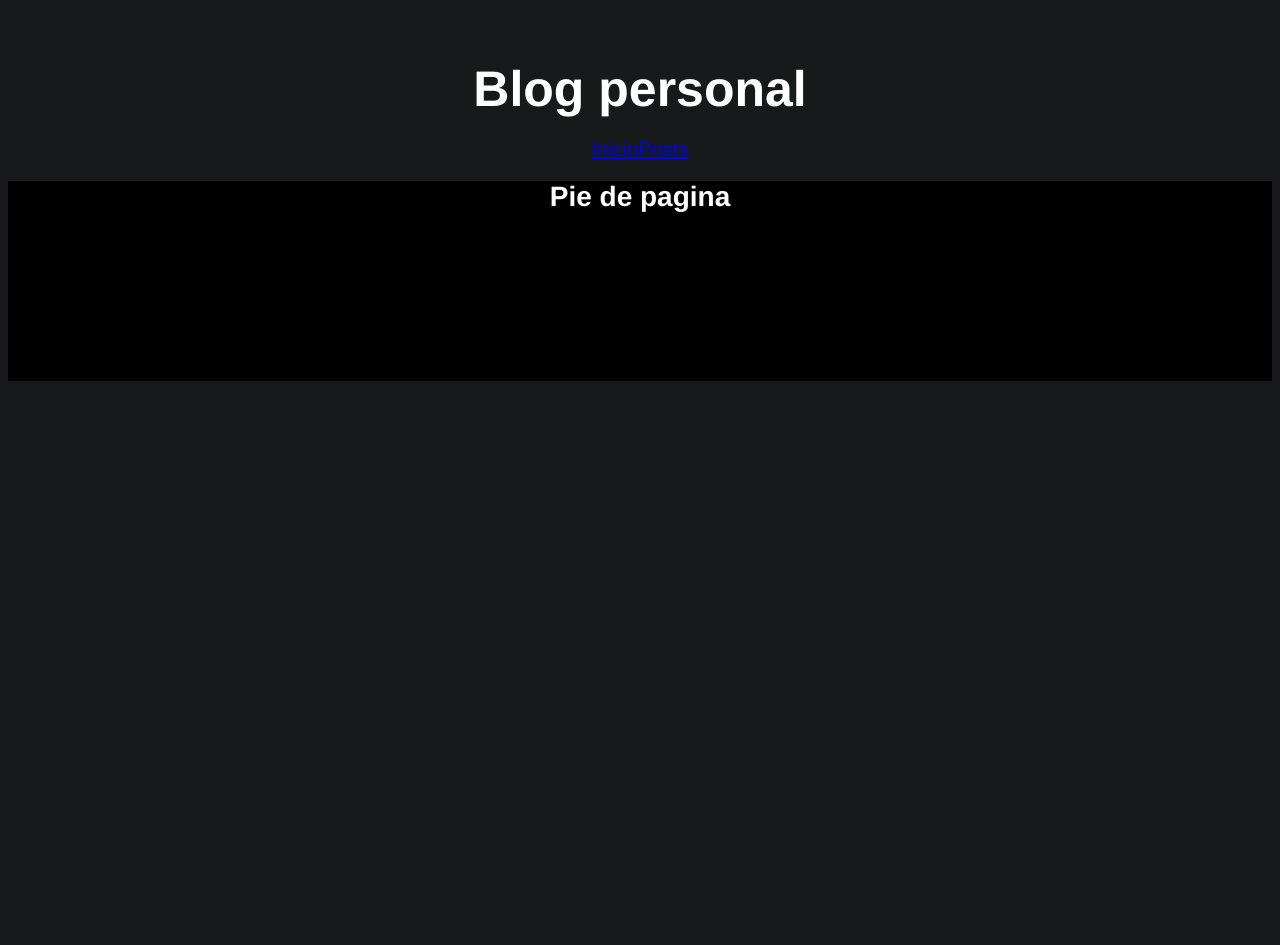
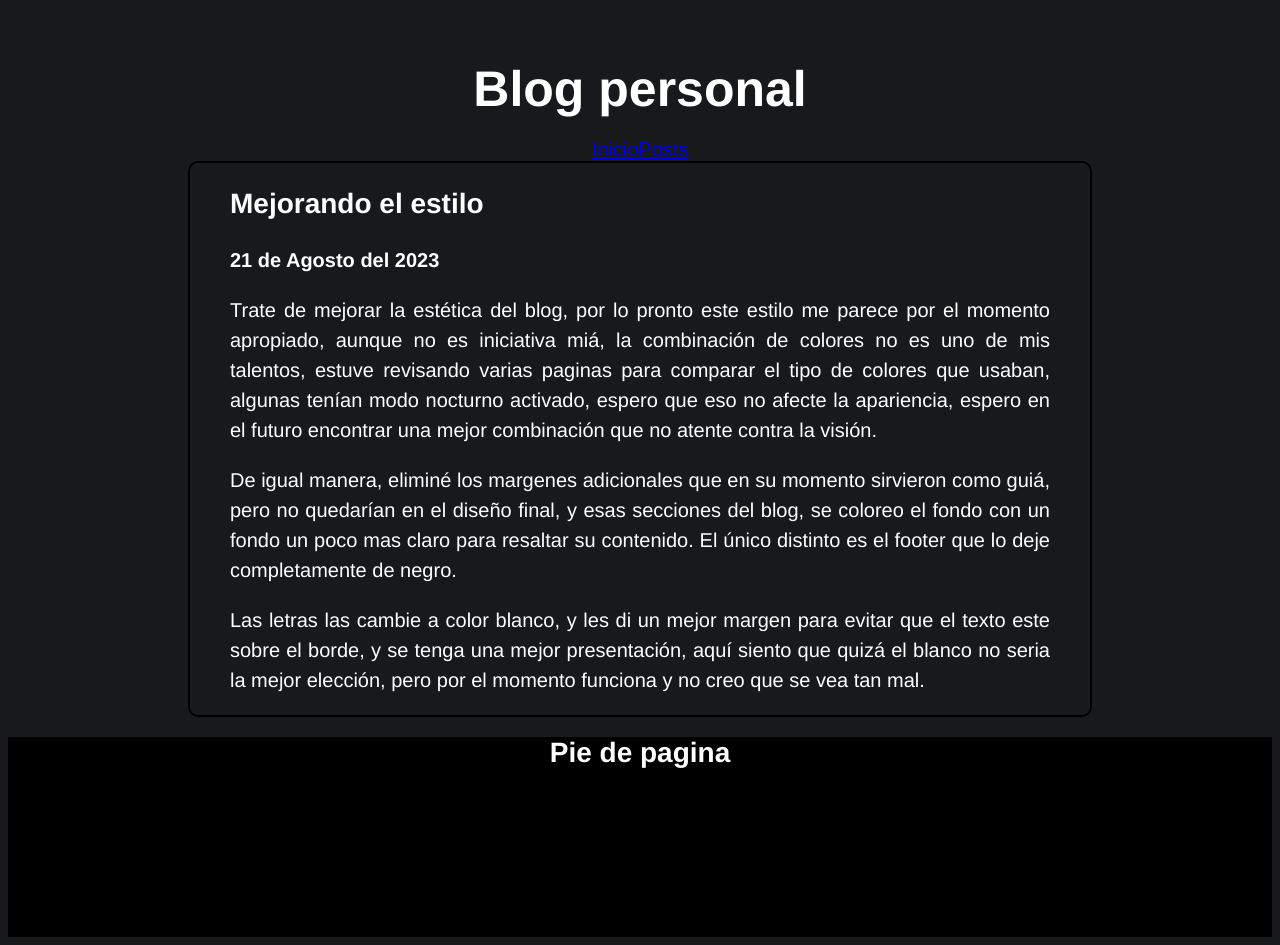
Before and after one commit to GeraMaldonado/myBlog, a Vue app: page /#/posts/mejorandoestilo in a window 1280 px wide. Before the commit the page ends 800 px from the top, so only its background shows below. Built offline with nearby package versions, Linux system fonts and the light colour scheme.

Commit message:
Se agregó otro post con su respectivo codigo para que aparezca en el blog

```diff
--- /dev/null
+++ b/src/components/post/MejorandoEstilo.vue
@@ -0,0 +1,27 @@
+<template>
+    <div class="post">
+        <h2>Mejorando el estilo</h2>
+        <h3>{{fechaCreacion()}}</h3>
+        <p>Trate de mejorar la estética del blog, por lo pronto este estilo me parece por el momento apropiado, aunque no es iniciativa miá, la combinación de colores no es uno de mis talentos, estuve revisando varias paginas para comparar el tipo de colores que usaban, algunas tenían modo nocturno activado, espero que eso no afecte la apariencia, espero en el futuro encontrar una mejor combinación que no atente contra la visión.</p>
+        <p>De igual manera, eliminé los margenes adicionales que en su momento sirvieron como guiá, pero no quedarían en el diseño final, y esas secciones del blog, se coloreo el fondo con un fondo un poco mas claro para resaltar su contenido. El único distinto es el footer que lo deje completamente de negro.</p>
+        <p>Las letras las cambie a color blanco, y les di un mejor margen para evitar que el texto este sobre el borde, y se tenga una mejor presentación, aquí siento que quizá el blanco no seria la mejor elección, pero por el momento funciona y no creo que se vea tan mal.</p>
+    </div>
+</template>
+
+<script>
+export default {
+  data() {
+    return {};
+  },
+  methods: {
+    fechaCreacion() {
+        const fecha = new Date(2023, 7, 21);
+        const dia = fecha.getDate();
+        const mes = ["Enero", "Febrero", "Marzo", "Abril", "Mayo", "Junio", "Julio", "Agosto", "Septiembre", "Octubre", "Noviembre", "Diciembre"];
+        const anio = fecha.getFullYear();
+        return `${dia} de ${mes[fecha.getMonth()]} del ${anio}`;
+    },
+  },
+};
+</script>
+<style src="../../assets/styles/post.css"></style>
--- a/src/router/index.js
+++ b/src/router/index.js
@@ -3,6 +3,7 @@ import HomeView from '../views/HomeView.vue'
 import PostsView from '../views/PostsView.vue'
 import PrimerPost from '../components/post/PrimerPost.vue'
 import SegundoPost from '../components/post/SegundoPost.vue'
+import MejorandoEstilo from '../components/post/MejorandoEstilo.vue'
 
 const routes = [
   {
@@ -25,6 +26,11 @@ const routes = [
     name: 'segundopost',
     component: SegundoPost
   },
+  {
+    path: '/posts/mejorandoestilo',
+    name: 'mejorandoestilo',
+    component: MejorandoEstilo
+  },
 //  {
 //    path: '/about',
 //    name: 'about',
--- a/src/views/PostsView.vue
+++ b/src/views/PostsView.vue
@@ -4,6 +4,7 @@
       <section>
           <BlogContenido/>
           <div class="containerposts">
+              <router-link :to="{name: 'mejorandoestilo'}">Mejorando el estilo </router-link><span>21/08</span>
               <router-link :to="{name: 'segundopost'}">Segundo Post (Explicacion) </router-link><span>16/08</span>
               <router-link :to="{ name: 'primerpost'}">Primer Post (Prueba) </router-link><span>15/08</span>
           </div>
```
